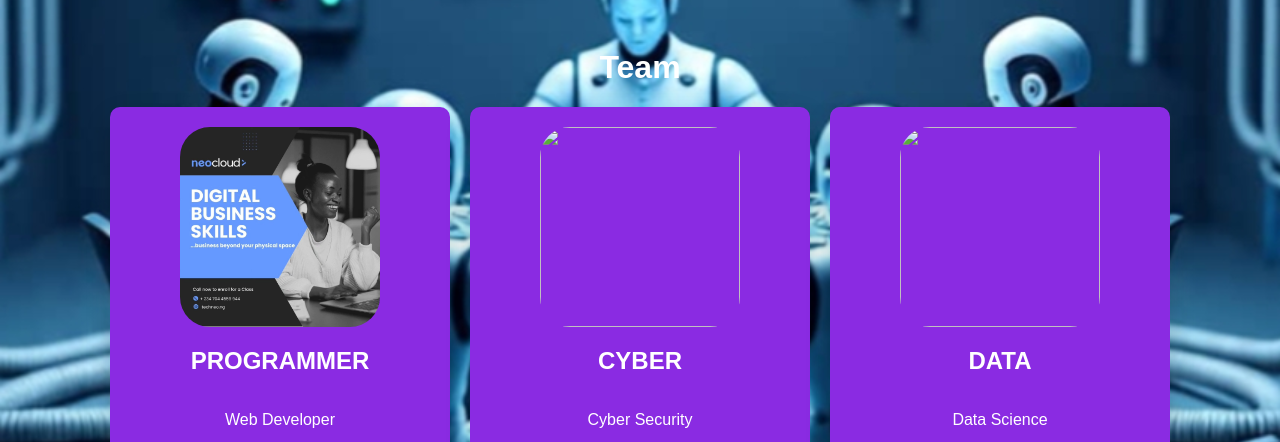
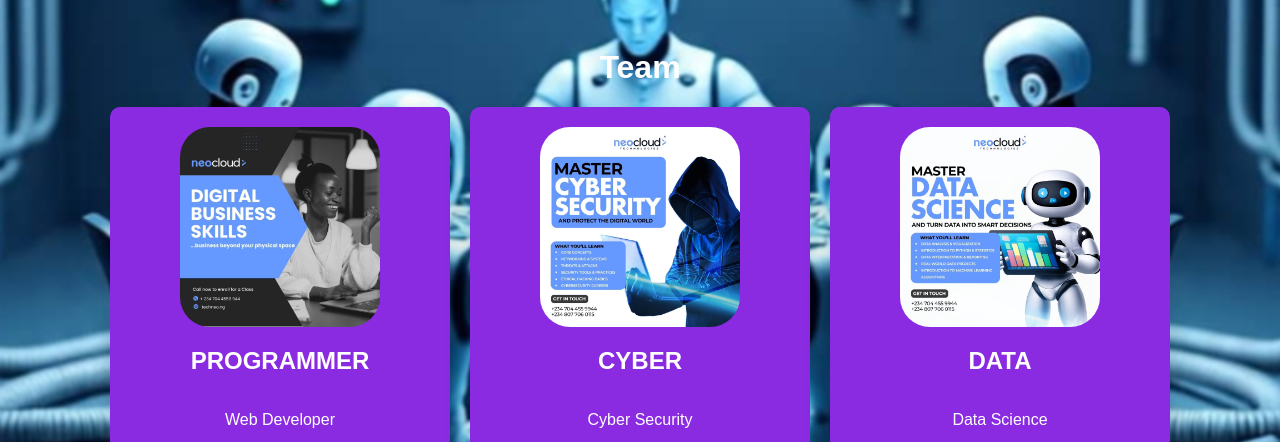
Before and after one commit to termzzi/Termzzi, a plain HTML site: page index.html in a window 1280 px wide. Shown: the part 1120-1562 px from the top of the page. Drawn offline with Linux system fonts and the light colour scheme; files whose address does not match are found by name.

Commit message:
Update index.html

```diff
--- a/index.html
+++ b/index.html
@@ -46,7 +46,7 @@
         </div>
 
             <div class="card">
-            <img src="image/2.jpg" alt="" class="card_1">
+            <img src="2.jpg" alt="" class="card_1">
             <h2>CYBER</h2>
             <p>Cyber Security</p>
 
@@ -55,7 +55,7 @@
 
 
               <div class="card">
-            <img src="image/4.jpg" alt="" class="card_x">
+            <img src="4.jpg" alt="" class="card_x">
             <h2>DATA</h2>
             <p>Data Science</p>
             <button>Contact</button>
```
